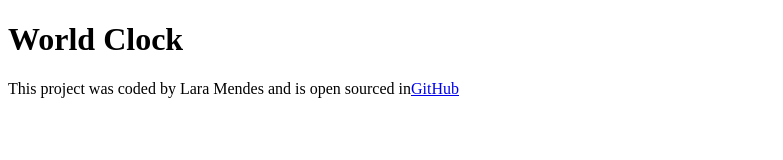
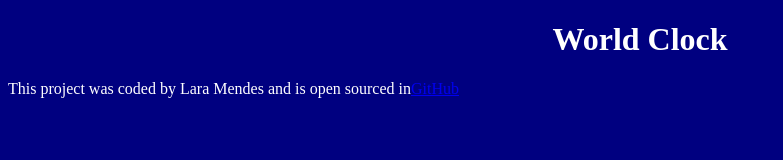
Before and after one commit to LaraMendesss/world-clock, a plain HTML site: page index.html in a window 1280 px wide. Shown: the whole page, without its empty margins (0-783 px from the left). Drawn offline with Linux system fonts and the light colour scheme.

Commit message:
added initial structure

```diff
--- a/css/style.css
+++ b/css/style.css
@@ -0,0 +1,8 @@
+body{
+    background-color: navy;
+    color: white;
+}
+
+h1{
+    text-align: center;
+}
--- a/index.html
+++ b/index.html
@@ -3,10 +3,13 @@
 <head>
     <meta charset="UTF-8">
     <meta name="viewport" content="width=device-width, initial-scale=1.0">
+    <link rel="stylesheet" href="css/style.css"/>
+
     <title>World Clock - Lara Mendes</title>
 </head>
 <body>
     <h1>World Clock</h1>
     <footer>This project was coded by Lara Mendes and is open sourced in<a href="#" target="_blank">GitHub</a> </footer>
+    <script src="javascript/index.js"></script>
 </body>
 </html>
--- a/javascript/index.js
+++ b/javascript/index.js
@@ -0,0 +1 @@
+alert("Hello");
```
